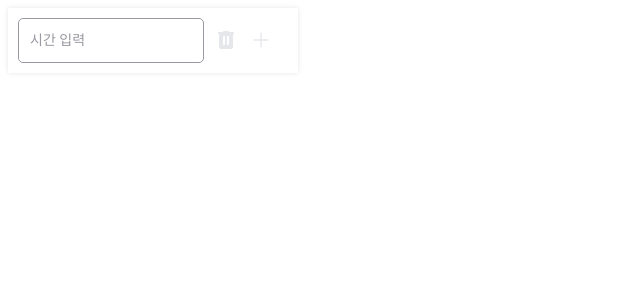
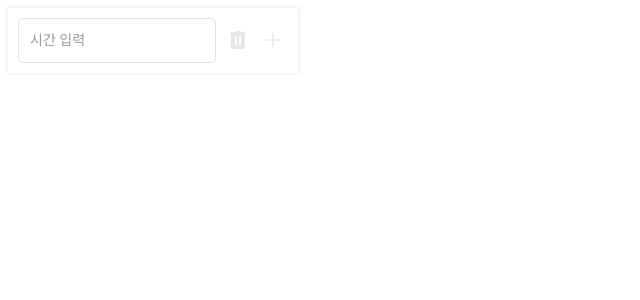
Before and after one commit to bbnerino/tbu, a React (Create React App) app: page / in a window 1280 px wide. Shown: the top 300 px of the page, without its empty margins (0-640 px from the left). Built offline with nearby package versions, Linux system fonts and the light colour scheme.

Commit message:
design : input padding 조절

```diff
--- a/src/library/atom/input/time-input.tsx
+++ b/src/library/atom/input/time-input.tsx
@@ -48,7 +48,7 @@ const Wrap = styled.div`
   input {
     width: 25px;
     border: none;
-    padding-left: 5px;
+    padding-left: 10px;
     background: none;
     &:focus {
       outline: none;
--- a/src/library/molecules/TimeCell.tsx
+++ b/src/library/molecules/TimeCell.tsx
@@ -83,16 +83,17 @@ const TimeCellWrap = styled.div`
   width: 270px;
   padding: 10px;
   box-shadow: 0px 0px 5px rgba(0, 0, 0, 0.1);
+  background-color: ${COLOR.main};
 `;
 
 const InputWrap = styled.div`
-  width: 160px;
+  width: 190px;
   height: 25px;
   display: flex;
   align-items: center;
-  padding: 9px 12px;
+  padding: 9px 3px;
   border-radius: 5px;
-  border: 1px solid ${COLOR.neutrals};
+  border: 1px solid ${COLOR.border};
   &.focus {
     border: 1px solid ${COLOR.primary};
   }
```
